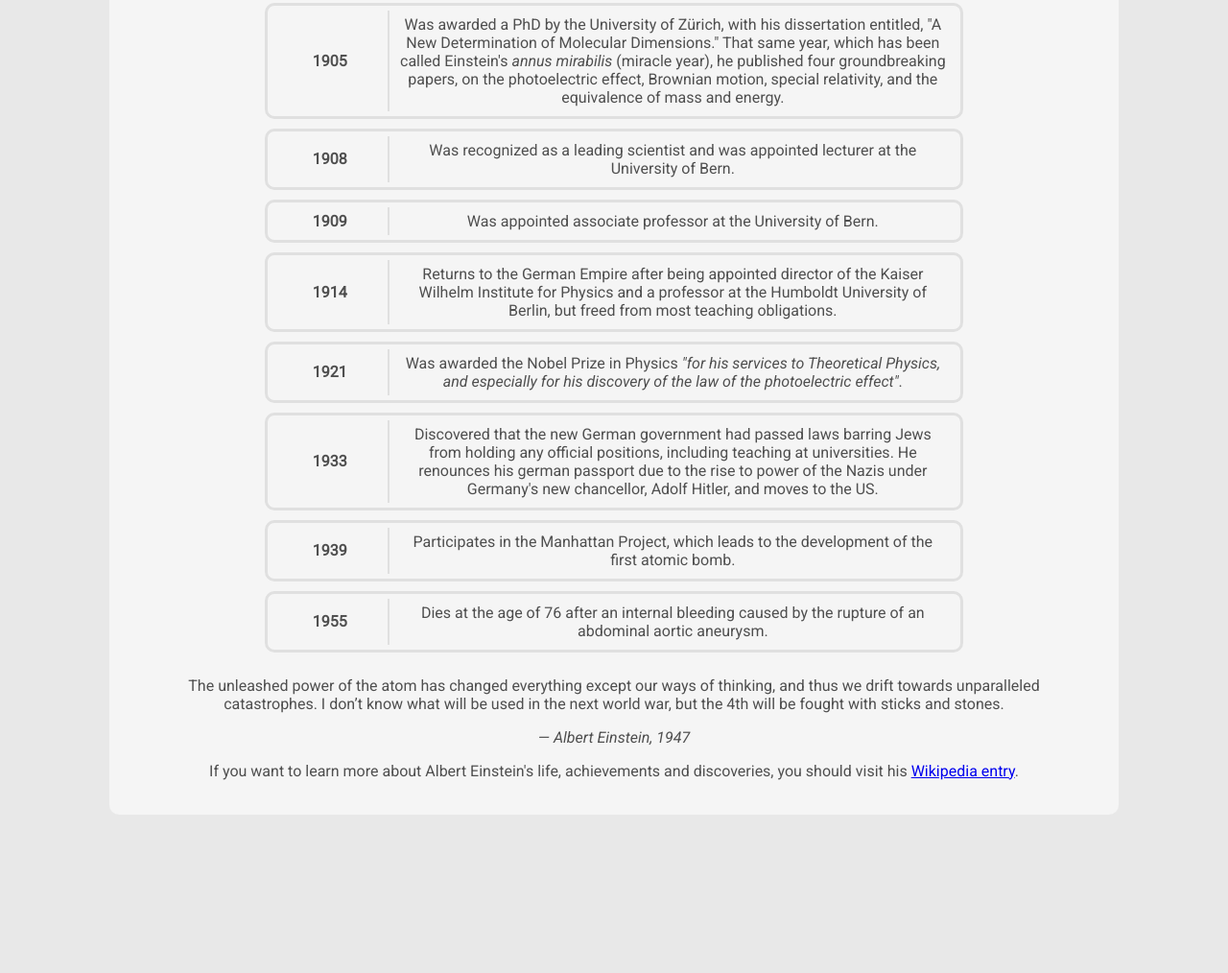
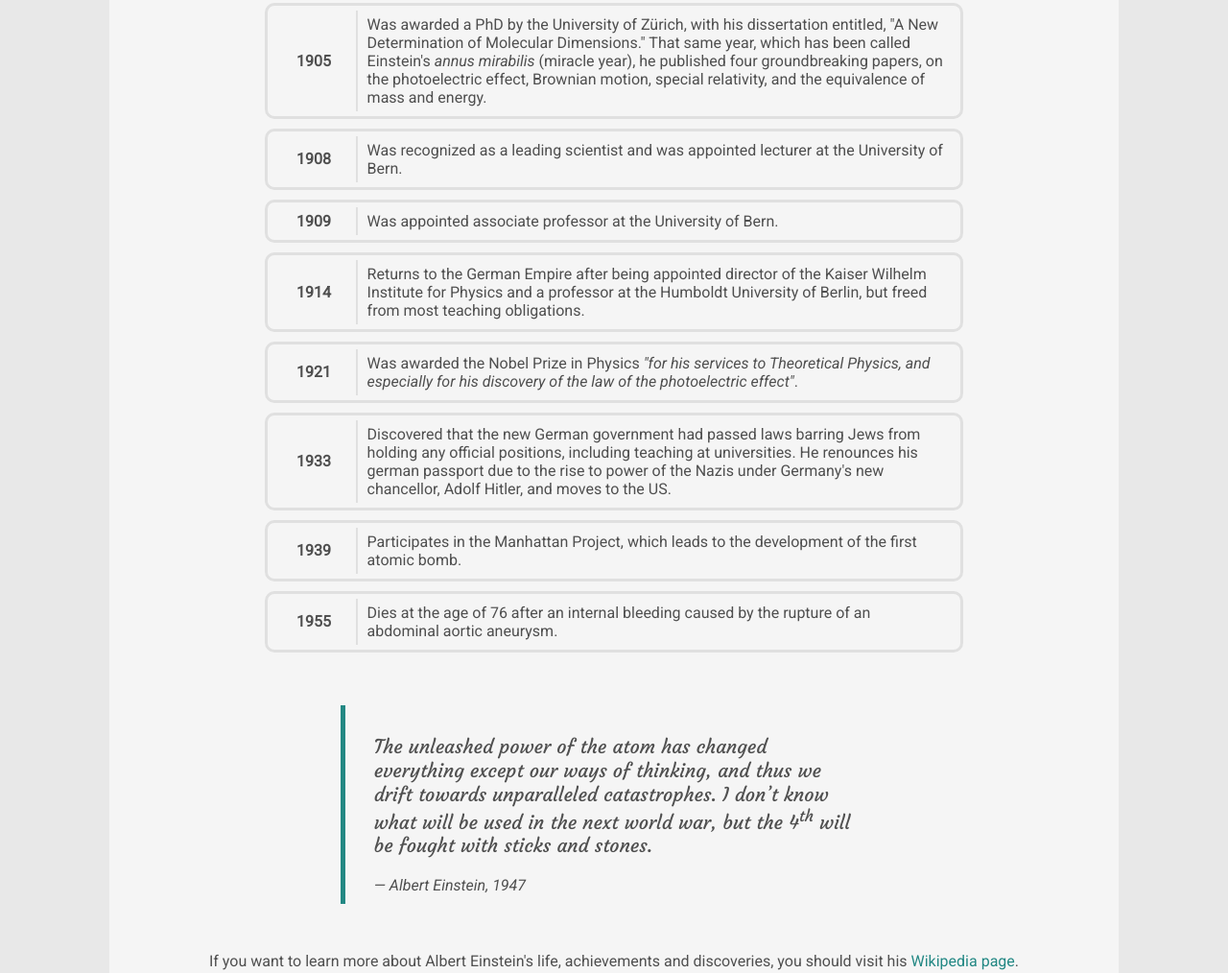
Before and after one commit to MatteoMichelotti/fcc-tribute-page-project, a plain HTML site: page index.html in a window 1280 px wide. Shown: the part 1001-2015 px from the top of the page at 96% size. Before the commit the page ends 1890 px from the top, so only its background shows below. Drawn offline with Linux system fonts and the light colour scheme.

Commit message:
Added styles to footer. Final touches

```diff
--- a/index.html
+++ b/index.html
@@ -5,12 +5,11 @@
     <meta http-equiv="X-UA-Compatible" content="IE=edge">
     <title>Albert Einstein Tribute Page</title>
     <meta name="viewport" content="width=device-width, initial-scale=1">
-    <link href="https://fonts.googleapis.com/css?family=Roboto:400,400i" rel="stylesheet">
+    <link href="https://fonts.googleapis.com/css?family=Courgette|Roboto:400,400i" rel="stylesheet">
     <link rel="stylesheet" type="text/css" media="screen" href="main.css" />
 </head>
 <body>
     <main id="main">
-
         <header>
             <h1 id="title">Dr. Albert Einstein</h1>
             <h2>The life of a genius</h2>
@@ -77,14 +76,13 @@
                 </article>
             </div>
         </section>
-
         <footer>
             <blockquote>
-                <p>The unleashed power of the atom has changed everything except our ways of thinking, and thus we drift towards unparalleled catastrophes. I don’t know what will be used in the next world war, but the 4th will be fought with sticks and stones.</p>
+                <p>The unleashed power of the atom has changed everything except our ways of thinking, and thus we drift towards unparalleled catastrophes. I don’t know what will be used in the next world war, but the 4<sup>th</sup> will be fought with sticks and stones.</p>
                 <cite>&mdash; Albert Einstein, 1947</cite>
             </blockquote>
 
-            <p>If you want to learn more about Albert Einstein's life, achievements and discoveries, you should visit his <a href="https://en.wikipedia.org/wiki/Albert_Einstein" target="_blank">Wikipedia entry</a>.</p>
+            <p>If you want to learn more about Albert Einstein's life, achievements and discoveries, you should visit his <a id="tribute-link" href="https://en.wikipedia.org/wiki/Albert_Einstein" target="_blank">Wikipedia page</a>.</p>
         </footer>
     </main>
 
--- a/main.css
+++ b/main.css
@@ -17,6 +17,7 @@ html, body {
 #title {
     font-size: 48px;
     margin-bottom: 0;
+    color: #238884;
 }
 
 #image {
@@ -47,16 +48,44 @@ html, body {
     flex-direction: row;
     justify-content: space-between;
     align-items: center;
+    transition-duration: 600ms;
+}
+
+.timeline-item:hover {
+    border-color: #238884;
 }
 
 .timeline-item > .year {
-    width: 15%;
+    width: 10%;
     font-weight: bold;
     padding: 5px 10px;
 }
 
 .timeline-item > .description {
-    width: 85%;
+    width: 90%;
     border-left: 2px solid #E0E0E0;
     padding: 5px 10px;
+    text-align: left;
 }
+
+blockquote {
+    width: 50%;
+    margin: 50px auto;
+    padding: 10px 30px;
+    border-left: 5px solid #238884;
+    text-align: left;
+}
+
+blockquote > p {
+    font-family: 'Courgette', cursive;
+    font-size: 20px;
+}
+
+#tribute-link {
+    text-decoration: none;
+    color: #238884;
+}
+
+#tribute-link:hover {
+    text-decoration: underline;
+}
```
